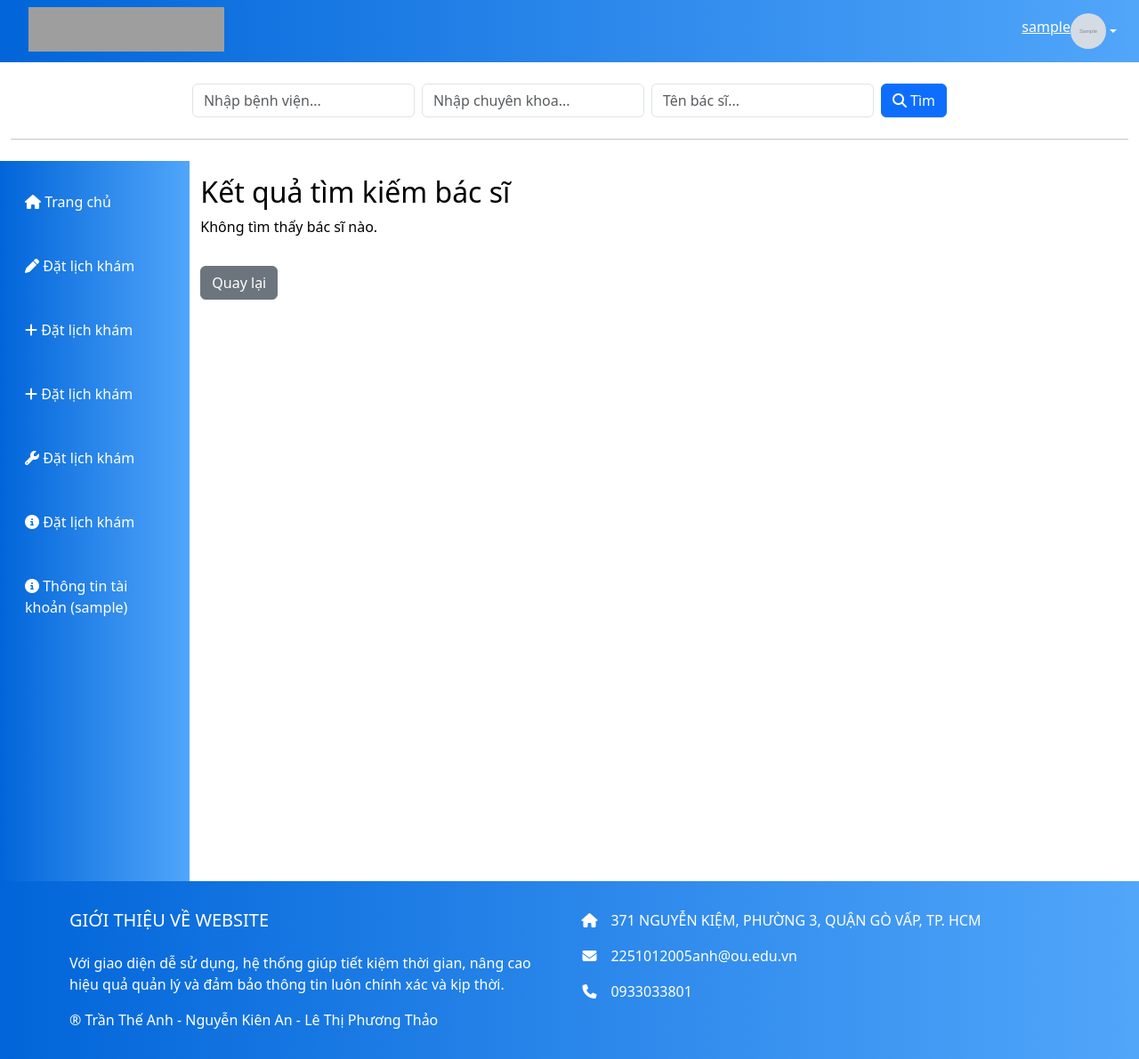
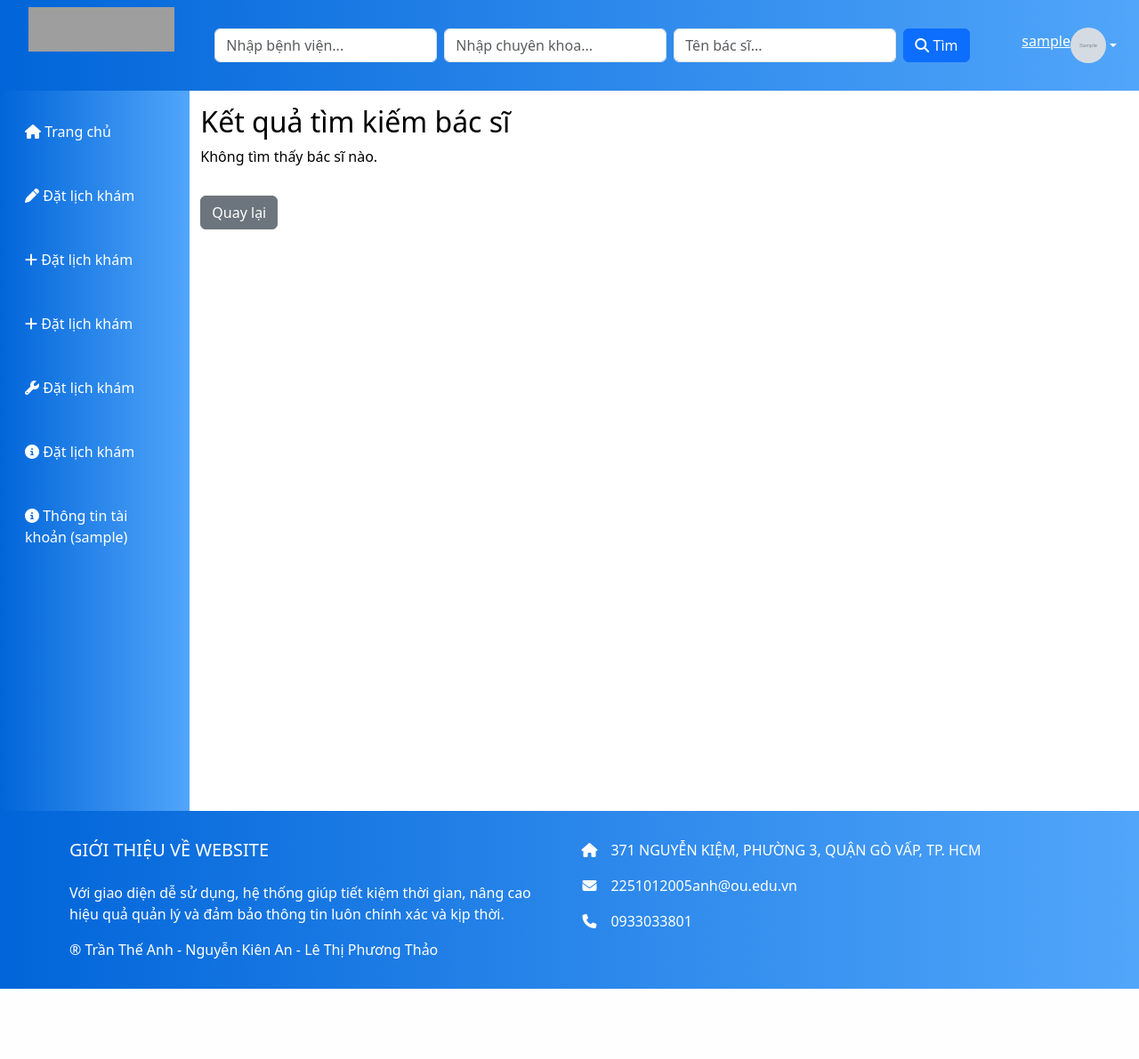
Before and after one commit to Theanh130124/Flask_Schedule_Health, a Flask app: page /search_doctor in a window 1280 px wide. Shown: the whole page at 89% size. After the commit the page ends 1112 px from the top, so only its background shows below. Run offline with Flask 3, Linux system fonts and the light colour scheme; a user stored in the database is signed in; tables that the repository leaves empty hold one stand-in row (values such as "Sample post"); grey boxes marked "Sample" are stand-in pictures; some libraries are stand-ins or nearby versions; grey boxes are pictures that could not be loaded.

Commit message:
Fix something

```diff
--- a/app/index.py
+++ b/app/index.py
@@ -36,4 +36,4 @@ app.add_url_rule("/callback" , 'oauth_callback', controllers.oauth_callback)
 if __name__ == '__main__':
 #  with app.app_context():
         # db.create_all()   # Tạo tất cả bảng trong database
- app.run(host="localhost", port=5000, debug=True)
+ app.run(host="localhost", port=5001, debug=True)
--- a/app/templates/layout/base.html
+++ b/app/templates/layout/base.html
@@ -45,32 +45,10 @@
 {% endblock %}
 
  <!-- Form tìm kiếm bác sĩ -->
-    <div class="container-fluid my-4">
-        <form action="/search_doctor" method="GET" class="d-flex align-items-center gap-2 justify-content-center">
-            <input type="text" id="hospital" name="hospital"
-                   placeholder="Nhập bệnh viện..."
-                   class="form-control" style="max-width: 250px;">
 
-            <input type="text" id="specialty" name="specialty"
-                   placeholder="Nhập chuyên khoa..."
-                   class="form-control" style="max-width: 250px;">
 
-            <input type="text" id="doctor_name" name="doctor_name"
-                   placeholder="Tên bác sĩ..."
-                   class="form-control" style="max-width: 250px;">
 
-            <button type="submit" class="btn btn-primary">
-                <i class="fa fa-search"></i> Tìm
-            </button>
-        </form>
-    </div>
 
-    <div class="container-fluid">
-        <div class="col-12 text-center">
-            <hr class="my-4">
-        </div>
-    </div>
-</div>
 
 
 <!-- {#nav-content#} -->
--- a/app/templates/layout/header.html
+++ b/app/templates/layout/header.html
@@ -3,6 +3,28 @@
         <div class="d-flex justify-content-between">
             <img class="navbar-brand text-white logo" src="https://sis.ou.edu.vn/theme/sisv2/assets/logo.png" alt="Logo Trường">
 
+
+
+ <!-- Form tìm kiếm bác sĩ -->
+    <div class="container-fluid my-4">
+        <form action="/search_doctor" method="GET" class="d-flex align-items-center gap-2 justify-content-center">
+            <input type="text" id="hospital" name="hospital"
+                   placeholder="Nhập bệnh viện..."
+                   class="form-control" style="max-width: 250px;">
+
+            <input type="text" id="specialty" name="specialty"
+                   placeholder="Nhập chuyên khoa..."
+                   class="form-control" style="max-width: 250px;">
+
+            <input type="text" id="doctor_name" name="doctor_name"
+                   placeholder="Tên bác sĩ..."
+                   class="form-control" style="max-width: 250px;">
+
+            <button type="submit" class="btn btn-primary">
+                <i class="fa fa-search"></i> Tìm
+            </button>
+        </form>
+    </div>
             <!-- Dropdown User Info -->
             <div class="dropdown d-flex align-items-center hover-dropdown">
                 <!-- Tên người dùng và Avatar -->
@@ -11,6 +33,8 @@
                     <h4 class="mr-4" style="font-size: 1rem; text-decoration: none;">{{ user.username }}</h4> <!-- Đảm bảo không có gạch chân -->
                     <img src="{{ current_user.avatar }}" alt="Avatar" class="rounded-circle" style="width: 40px; height: 40px; object-fit: cover;">
                 </button>
+
+
 
                 <!-- Menu Dropdown -->
 
```
Also changed, not shown: app/tests/confftest.py (deleted).
